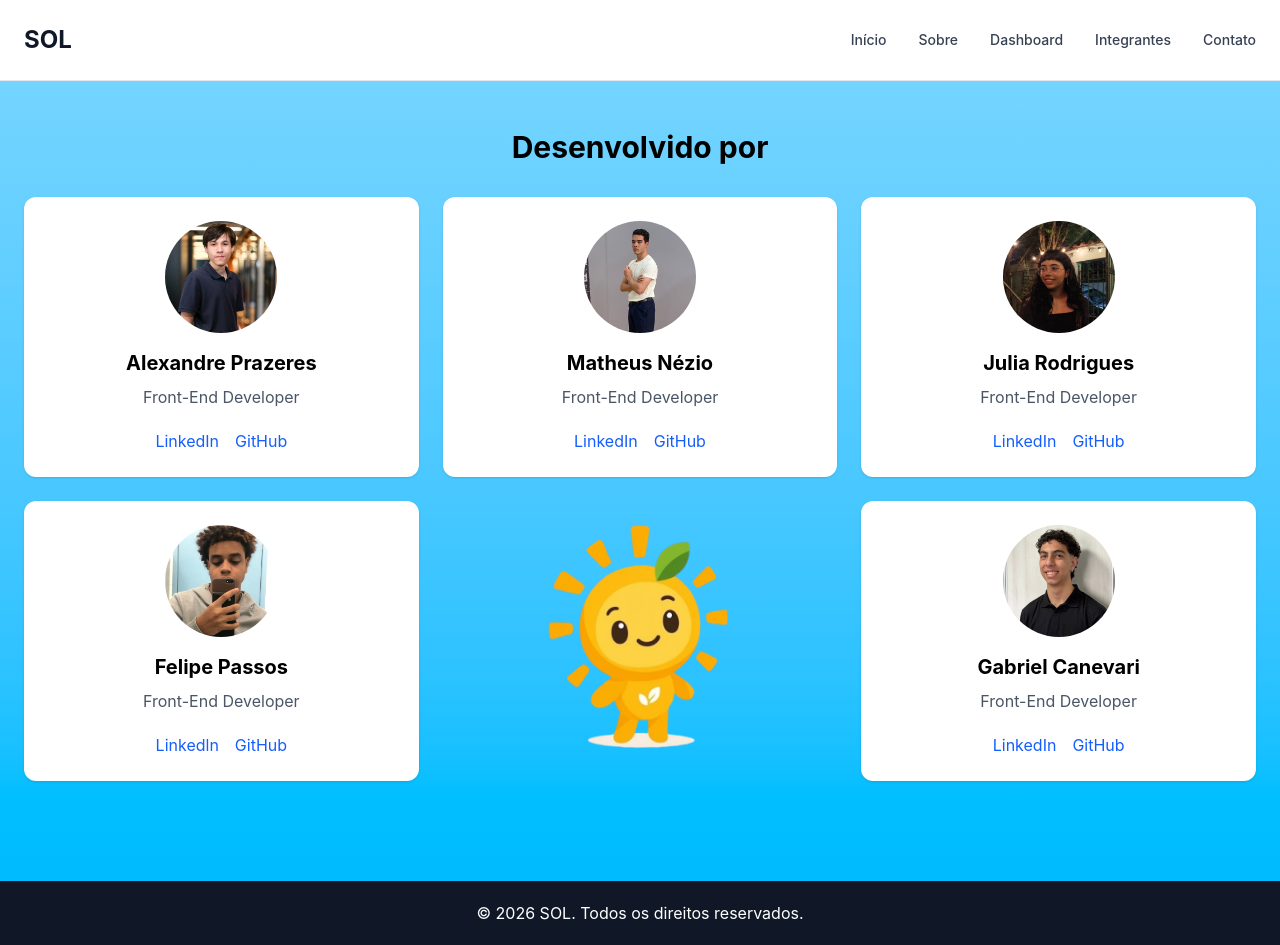
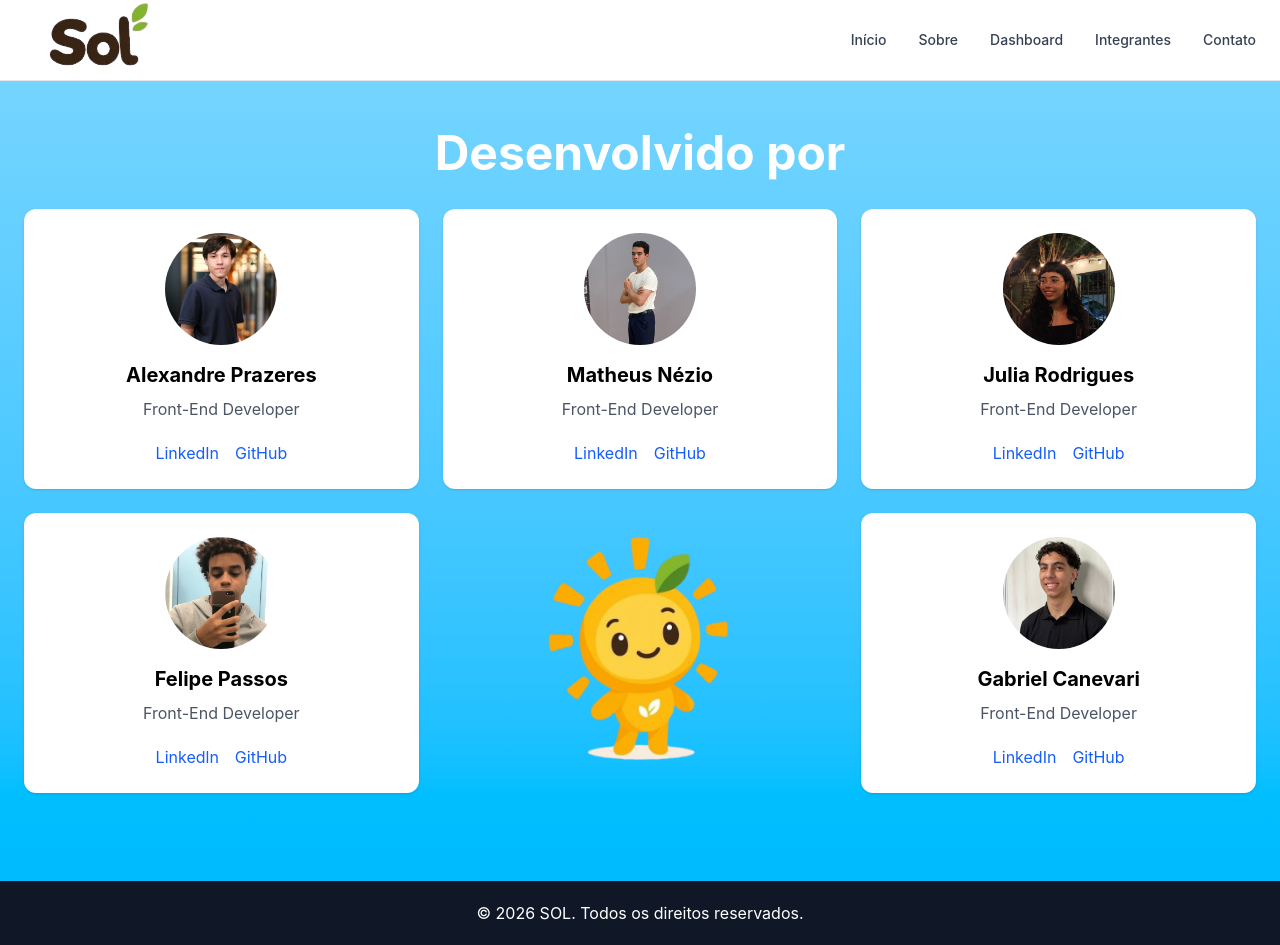
Before and after one commit to U-Ale/Soulbuddy2.0, a React (Vite) app: page /integrantes in a window 1280 px wide. Built offline with nearby package versions, Linux system fonts and the light colour scheme.

Commit message:
icones adicionados nos header

```diff
--- a/index.html
+++ b/index.html
@@ -2,9 +2,9 @@
 <html lang="en">
   <head>
     <meta charset="UTF-8" />
-    <link rel="icon" type="image/svg+xml" href="/favicon.svg" />
+    <link rel="icon" type="image/svg+xml" href="/src/assets/Icones/icone-removebg-preview.png" />
     <meta name="viewport" content="width=device-width, initial-scale=1.0" />
-    <title>soulbuddy2-0</title>
+    <title>SOL</title>
   </head>
   <body>
     <div id="root"></div>
--- a/src/componentes/layout/header.tsx
+++ b/src/componentes/layout/header.tsx
@@ -1,16 +1,18 @@
 import { Link } from "react-router-dom";
+import logo from "../../assets/Icones/logo.png"
 
 function Header() {
   return (
     <header className="border-b border-gray-200 bg-white">
       <div className="mx-auto flex h-20 max-w-7xl items-center justify-between px-6">
 
-        <Link
-          to="/"
-          className="text-2xl font-bold text-gray-900"
-        >
-          SOL
-        </Link>
+<Link to="/">
+  <img
+    src={logo}
+    alt="EcoFuture"
+    className="h-20 w-36 object-contain"
+  />
+</Link>
 
         <nav className="flex items-center gap-8">
           <Link
--- a/src/paginas/home/home.tsx
+++ b/src/paginas/home/home.tsx
@@ -4,7 +4,7 @@ function Home() {
       <div className="mx-auto max-w-5xl text-center">
 
         <h1 className="text-5xl font-bold text-white drop-shadow-sm">
-          EcoFuture
+          SOL
         </h1>
 
         <p className="mx-auto mt-6 max-w-2xl text-lg leading-relaxed text-white/90">
--- a/src/paginas/integrantes/integrantes.tsx
+++ b/src/paginas/integrantes/integrantes.tsx
@@ -9,7 +9,7 @@ function Integrantes() {
   return (
     <section className="min-h-screen bg-gradient-to-b from-sky-300 to-sky-400 px-6 py-12">
       <div className="mx-auto max-w-7xl">
-        <h2 className="mb-8 text-center text-3xl font-bold">
+        <h2 className="mb-8 text-center text-5xl text-white font-bold">
           Desenvolvido por
         </h2>
 
```
Also changed, not shown: src/assets/Icones/icone-removebg-preview.png (added), src/assets/Icones/logo.png (added).
